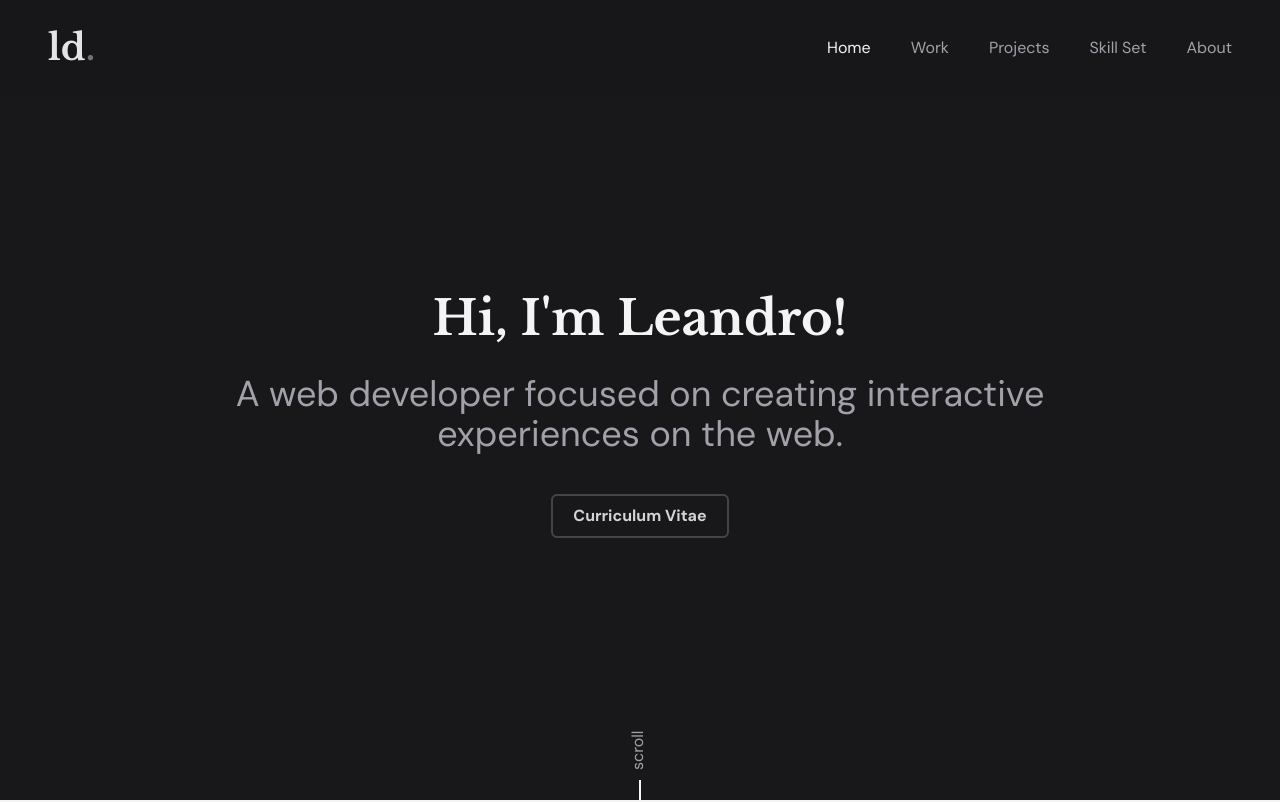
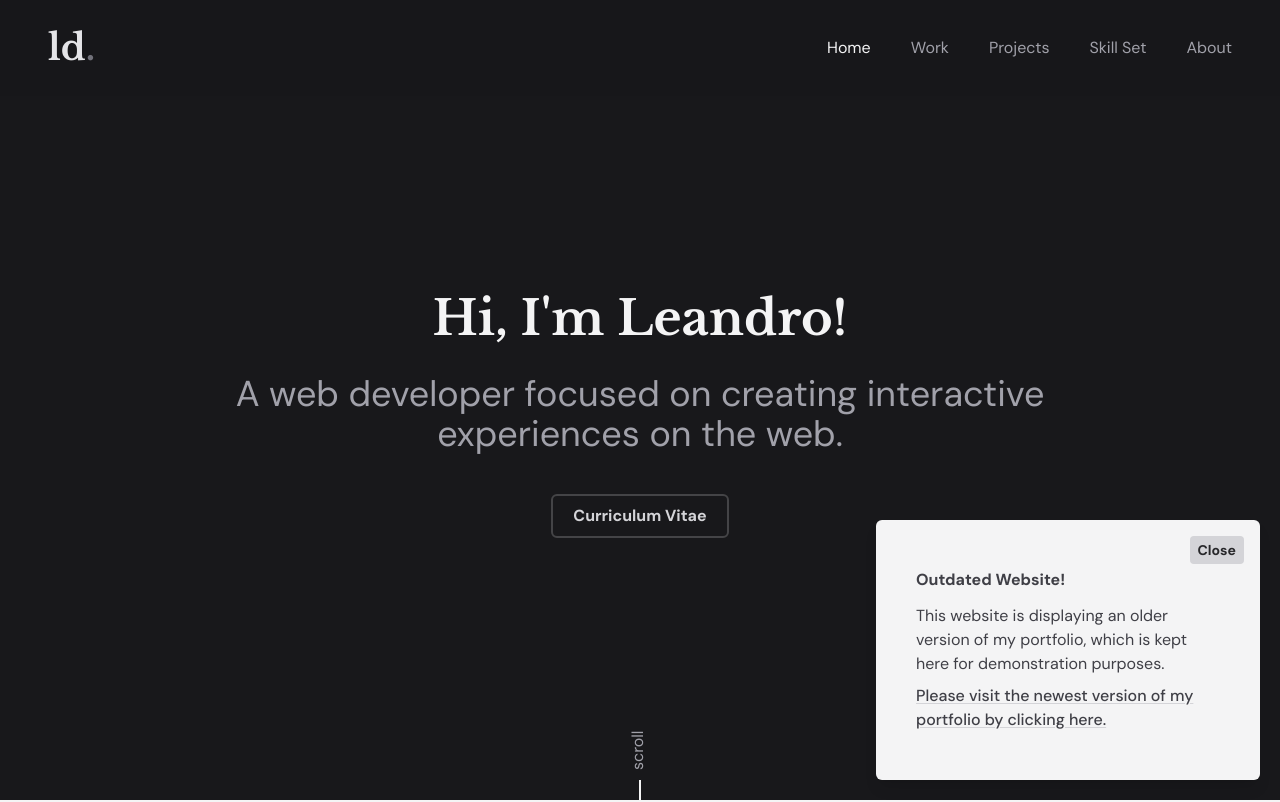
Before and after one commit to leandrodalmolin/react-portfolio, a React (Vite) app: page / in a window 1280 px wide. Shown: the top 802 px of the page. Built offline with nearby package versions, Linux system fonts and the light colour scheme.

Commit message:
Add a pop-up to inform this is an old version of the portfolio

```diff
--- a/src/App.jsx
+++ b/src/App.jsx
@@ -1,9 +1,10 @@
-import { NavBar } from './components/layouts/NavBar';
-import { About } from './components/sections/About';
-import { Home } from './components/sections/Home';
-import { Projects } from './components/sections/Projects';
-import { Tech } from './components/sections/Tech';
-import { Work } from './components/sections/Work';
+import { NavBar } from './components/layouts/NavBar'
+import { About } from './components/sections/About'
+import { Home } from './components/sections/Home'
+import { Projects } from './components/sections/Projects'
+import { Tech } from './components/sections/Tech'
+import { Work } from './components/sections/Work'
+import { Popup } from './components/ui/Popup'
 
 function App() {
   return (
@@ -14,6 +15,7 @@ function App() {
       <Projects />
       <Tech />
       <About />
+      <Popup />
     </>
   )
 }
--- /dev/null
+++ b/src/components/ui/Popup.jsx
@@ -0,0 +1,48 @@
+import React, { useState } from 'react'
+import { FadeIn } from '../utils/FadeIn'
+
+export function Popup() {
+  const [isOpen, setIsOpen] = useState(true)
+
+  const togglePopup = () => {
+    setIsOpen(!isOpen)
+  }
+
+  if (!isOpen) return null
+
+  return (
+    <FadeIn delay={2000}>
+      <div
+        className="fixed bottom-5 right-5 left-5 z-50"
+        role="dialog"
+        aria-modal="true"
+      >
+        <div className="bg-zinc-100 px-10 py-12 rounded-md shadow-lg w-full max-w-sm ml-auto">
+          <button
+            className="absolute top-0 right-0 mr-4 mt-4 bg-zinc-300 hover:bg-zinc-800 hover:text-zinc-100 text-zinc-800 text-sm font-bold py-1 px-2 rounded transition-colors"
+            onClick={togglePopup}
+          >
+            Close
+          </button>
+          <div className="text-zinc-700">
+            <h2 className="font-bold mb-3">Outdated Website!</h2>
+            <p className="mb-2">
+              This website is displaying an older version of my portfolio, which
+              is kept here for demonstration purposes.
+            </p>
+            <p>
+              <a
+                href="https://leandrodm.vercel.app"
+                target="_blank"
+                className="underline underline-offset-2 decoration-zinc-300 font-medium hover:text-zinc-900 transition-colors"
+              >
+                Please visit the newest version of my portfolio by clicking
+                here.
+              </a>
+            </p>
+          </div>
+        </div>
+      </div>
+    </FadeIn>
+  )
+}
```
